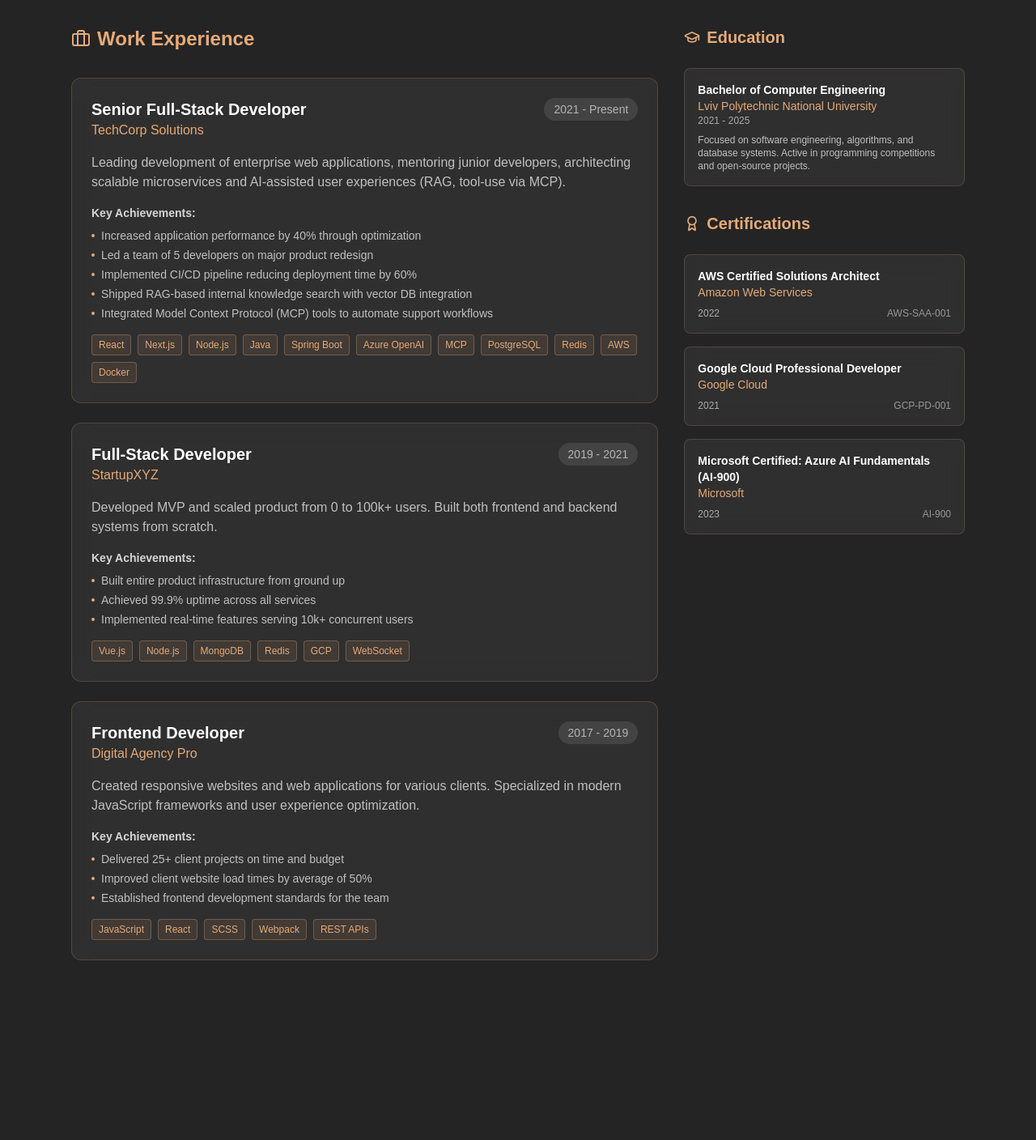
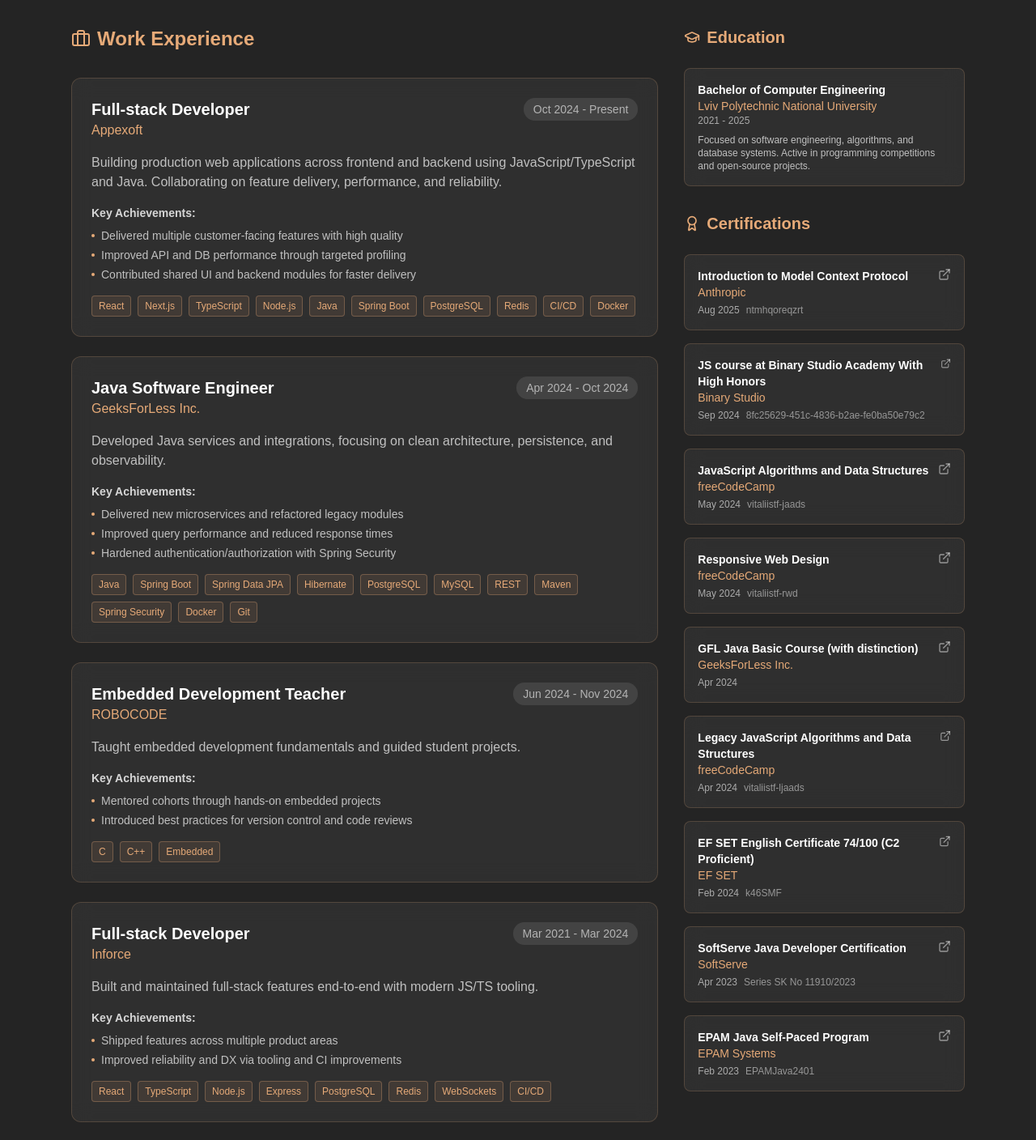
Before and after one commit to Vitaliistf/Vitaliistf.dev, a Next.js app: page / in a window 1280 px wide. Shown: the part 2520-3928 px from the top of the page at 81% size. Built offline with nearby package versions, Linux system fonts and the light colour scheme.

Commit message:
feat: skills update

```diff
--- a/src/components/ExperienceSection.tsx
+++ b/src/components/ExperienceSection.tsx
@@ -1,6 +1,6 @@
 'use client';
 
-import { Briefcase, GraduationCap, Award } from 'lucide-react';
+import { Briefcase, GraduationCap, Award, ExternalLink } from 'lucide-react';
 import Section from './Section';
 
 interface Experience {
@@ -29,6 +29,7 @@
   issuer: string;
   date: string;
   credential: string;
+  url?: string;
 }
 
 interface ExperienceSectionProps {
@@ -139,23 +140,45 @@
               Certifications
             </h3>
             <div className="space-y-4">
-              {certifications.map((cert) => (
-                <div
-                  key={cert.id}
-                  className="backdrop-blur-md bg-white/5 rounded-lg p-4 border border-[rgb(230,170,120)]/20 hover:border-[rgb(230,170,120)]/40 transition-all duration-300 hover:scale-[1.02]"
-                >
+              {certifications.map((cert) => {
+                const CardContent = (
+                  <div className="backdrop-blur-md bg-white/5 rounded-lg p-4 border border-[rgb(230,170,120)]/20 hover:border-[rgb(230,170,120)]/40 transition-all duration-300 hover:scale-[1.02] flex justify-between items-start">
+                    <div>
                       <h4 className="font-semibold text-white text-sm">
                         {cert.name}
                       </h4>
                       <p className="text-[rgb(230,170,120)] text-sm">
                         {cert.issuer}
                       </p>
-                  <div className="flex justify-between items-center mt-2">
+                      <div className="flex items-center gap-2 mt-1">
                         <p className="text-xs text-white/60">{cert.date}</p>
-                    <p className="text-xs text-white/50">{cert.credential}</p>
+                        {cert.credential && (
+                          <p className="text-xs text-white/50">
+                            {cert.credential}
+                          </p>
+                        )}
                       </div>
                     </div>
-              ))}
+                    {cert.url && (
+                      <ExternalLink className="w-4 h-4 text-white/50" />
+                    )}
+                  </div>
+                );
+
+                return cert.url ? (
+                  <a
+                    key={cert.id}
+                    href={cert.url}
+                    target="_blank"
+                    rel="noopener noreferrer"
+                    className="block"
+                  >
+                    {CardContent}
+                  </a>
+                ) : (
+                  <div key={cert.id}>{CardContent}</div>
+                );
+              })}
             </div>
           </div>
         </div>
--- a/src/data/experience.json
+++ b/src/data/experience.json
@@ -2,65 +2,88 @@
   "experience": [
     {
       "id": 1,
-      "company": "TechCorp Solutions",
-      "position": "Senior Full-Stack Developer",
-      "startDate": "2021",
+      "company": "Appexoft",
+      "position": "Full-stack Developer",
+      "startDate": "Oct 2024",
       "endDate": "Present",
-      "description": "Leading development of enterprise web applications, mentoring junior developers, architecting scalable microservices and AI-assisted user experiences (RAG, tool-use via MCP).",
+      "description": "Building production web applications across frontend and backend using JavaScript/TypeScript and Java. Collaborating on feature delivery, performance, and reliability.",
       "technologies": [
         "React",
         "Next.js",
+        "TypeScript",
         "Node.js",
         "Java",
         "Spring Boot",
-        "Azure OpenAI",
-        "MCP",
         "PostgreSQL",
         "Redis",
-        "AWS",
+        "CI/CD",
         "Docker"
       ],
       "achievements": [
-        "Increased application performance by 40% through optimization",
-        "Led a team of 5 developers on major product redesign",
-        "Implemented CI/CD pipeline reducing deployment time by 60%",
-        "Shipped RAG-based internal knowledge search with vector DB integration",
-        "Integrated Model Context Protocol (MCP) tools to automate support workflows"
+        "Delivered multiple customer-facing features with high quality",
+        "Improved API and DB performance through targeted profiling",
+        "Contributed shared UI and backend modules for faster delivery"
       ]
     },
     {
       "id": 2,
-      "company": "StartupXYZ",
-      "position": "Full-Stack Developer",
-      "startDate": "2019",
-      "endDate": "2021",
-      "description": "Developed MVP and scaled product from 0 to 100k+ users. Built both frontend and backend systems from scratch.",
+      "company": "GeeksForLess Inc.",
+      "position": "Java Software Engineer",
+      "startDate": "Apr 2024",
+      "endDate": "Oct 2024",
+      "description": "Developed Java services and integrations, focusing on clean architecture, persistence, and observability.",
       "technologies": [
-        "Vue.js",
-        "Node.js",
-        "MongoDB",
-        "Redis",
-        "GCP",
-        "WebSocket"
+        "Java",
+        "Spring Boot",
+        "Spring Data JPA",
+        "Hibernate",
+        "PostgreSQL",
+        "MySQL",
+        "REST",
+        "Maven",
+        "Spring Security",
+        "Docker",
+        "Git"
       ],
       "achievements": [
-        "Built entire product infrastructure from ground up",
-        "Achieved 99.9% uptime across all services",
-        "Implemented real-time features serving 10k+ concurrent users"
+        "Delivered new microservices and refactored legacy modules",
+        "Improved query performance and reduced response times",
+        "Hardened authentication/authorization with Spring Security"
       ]
     },
     {
       "id": 3,
-      "company": "Digital Agency Pro",
-      "position": "Frontend Developer",
-      "startDate": "2017",
-      "endDate": "2019",
-      "description": "Created responsive websites and web applications for various clients. Specialized in modern JavaScript frameworks and user experience optimization.",
-      "technologies": ["JavaScript", "React", "SCSS", "Webpack", "REST APIs"],
+      "company": "ROBOCODE",
+      "position": "Embedded Development Teacher",
+      "startDate": "Jun 2024",
+      "endDate": "Nov 2024",
+      "description": "Taught embedded development fundamentals and guided student projects.",
+      "technologies": ["C", "C++", "Embedded"],
       "achievements": [
-        "Delivered 25+ client projects on time and budget",
-        "Improved client website load times by average of 50%",
-        "Established frontend development standards for the team"
+        "Mentored cohorts through hands-on embedded projects",
+        "Introduced best practices for version control and code reviews"
+      ]
+    },
+    {
+      "id": 4,
+      "company": "Inforce",
+      "position": "Full-stack Developer",
+      "startDate": "Mar 2021",
+      "endDate": "Mar 2024",
+      "description": "Built and maintained full-stack features end-to-end with modern JS/TS tooling.",
+      "technologies": [
+        "React",
+        "TypeScript",
+        "Node.js",
+        "Express",
+        "PostgreSQL",
+        "Redis",
+        "WebSockets",
+        "CI/CD"
+      ],
+      "achievements": [
+        "Shipped features across multiple product areas",
+        "Improved reliability and DX via tooling and CI improvements"
       ]
     }
   ],
@@ -77,24 +100,75 @@
   "certifications": [
     {
       "id": 1,
-      "name": "AWS Certified Solutions Architect",
-      "issuer": "Amazon Web Services",
-      "date": "2022",
-      "credential": "AWS-SAA-001"
+      "name": "Introduction to Model Context Protocol",
+      "issuer": "Anthropic",
+      "date": "Aug 2025",
+      "credential": "ntmhqoreqzrt",
+      "url": "https://verify.skilljar.com/c/ntmhqoreqzrt"
     },
     {
       "id": 2,
-      "name": "Google Cloud Professional Developer",
-      "issuer": "Google Cloud",
-      "date": "2021",
-      "credential": "GCP-PD-001"
+      "name": "JS course at Binary Studio Academy With High Honors",
+      "issuer": "Binary Studio",
+      "date": "Sep 2024",
+      "credential": "8fc25629-451c-4836-b2ae-fe0ba50e79c2",
+      "url": "https://study.binary-studio.com/public/8fc25629-451c-4836-b2ae-fe0ba50e79c2"
     },
     {
-      "id": 3,
-      "name": "Microsoft Certified: Azure AI Fundamentals (AI-900)",
-      "issuer": "Microsoft",
-      "date": "2023",
-      "credential": "AI-900"
+      "id": 4,
+      "name": "JavaScript Algorithms and Data Structures",
+      "issuer": "freeCodeCamp",
+      "date": "May 2024",
+      "credential": "vitaliistf-jaads",
+      "url": "https://freecodecamp.org/certification/vitaliistf/javascript-algorithms-and-data-structures-v8"
+    },
+    {
+      "id": 5,
+      "name": "Responsive Web Design",
+      "issuer": "freeCodeCamp",
+      "date": "May 2024",
+      "credential": "vitaliistf-rwd",
+      "url": "https://freecodecamp.org/certification/vitaliistf/responsive-web-design"
+    },
+    {
+      "id": 6,
+      "name": "GFL Java Basic Course (with distinction)",
+      "issuer": "GeeksForLess Inc.",
+      "date": "Apr 2024",
+      "credential": "",
+      "url": "https://www.linkedin.com/in/vitaliistf/details/certifications/1714489540571/single-media-viewer?type=DOCUMENT&profileId=ACoAAD4-IGsBR85O9lF5myQpNGEeY9P3_OScekc"
+    },
+    {
+      "id": 7,
+      "name": "Legacy JavaScript Algorithms and Data Structures",
+      "issuer": "freeCodeCamp",
+      "date": "Apr 2024",
+      "credential": "vitaliistf-ljaads",
+      "url": "https://freecodecamp.org/certification/vitaliistf/javascript-algorithms-and-data-structures"
+    },
+    {
+      "id": 8,
+      "name": "EF SET English Certificate 74/100 (C2 Proficient)",
+      "issuer": "EF SET",
+      "date": "Feb 2024",
+      "credential": "k46SMF",
+      "url": "https://www.efset.org/cert/k46SMF"
+    },
+    {
+      "id": 9,
+      "name": "SoftServe Java Developer Certification",
+      "issuer": "SoftServe",
+      "date": "Apr 2023",
+      "credential": "Series SK No 11910/2023",
+      "url": "https://career.softserveinc.com/uk-ua/certification/verification"
+    },
+    {
+      "id": 10,
+      "name": "EPAM Java Self-Paced Program",
+      "issuer": "EPAM Systems",
+      "date": "Feb 2023",
+      "credential": "EPAMJava2401",
+      "url": "https://certificates.epam.com/certificates/840f7636-5b4a-4912-aea9-14f370e9cdb1"
     }
   ]
 }
--- a/src/data/portfolio.json
+++ b/src/data/portfolio.json
@@ -109,6 +109,19 @@
       ]
     },
     {
+      "name": "Cloud (AWS/Azure)",
+      "level": 86,
+      "category": "cloud",
+      "subskills": [
+        { "name": "AWS S3", "icon": "globe" },
+        { "name": "AWS Lambda", "icon": "zap" },
+        { "name": "AWS RDS", "icon": "database" },
+        { "name": "Azure Functions", "icon": "zap" },
+        { "name": "Azure AKS", "icon": "settings" },
+        { "name": "CDN/CloudFront", "icon": "globe" }
+      ]
+    },
+    {
       "name": "PostgreSQL/MongoDB",
       "level": 88,
       "category": "database",
@@ -118,18 +131,6 @@
         { "name": "Redis Caching", "icon": "zap" },
         { "name": "Prisma ORM", "icon": "layers" },
         { "name": "Data Migration", "icon": "refresh" }
-      ]
-    },
-    {
-      "name": "TypeScript",
-      "level": 92,
-      "category": "language",
-      "subskills": [
-        { "name": "Advanced Types", "icon": "type" },
-        { "name": "Generics", "icon": "box" },
-        { "name": "Decorators", "icon": "star" },
-        { "name": "Module Systems", "icon": "package" },
-        { "name": "Type Guards", "icon": "shield" }
       ]
     },
     {
@@ -156,6 +157,18 @@
         { "name": "Documentation", "icon": "file-text" },
         { "name": "Testing", "icon": "check-circle" }
       ]
+    },
+    {
+      "name": "Testing/QA",
+      "level": 82,
+      "category": "testing",
+      "subskills": [
+        { "name": "Jest", "icon": "check-circle" },
+        { "name": "Playwright", "icon": "check-circle" },
+        { "name": "Cypress", "icon": "check-circle" },
+        { "name": "Testing Library", "icon": "check-circle" },
+        { "name": "Contract Testing", "icon": "file-text" }
+      ]
     }
   ]
 }
```
Lines whose indentation alone changed are shown as unchanged.
